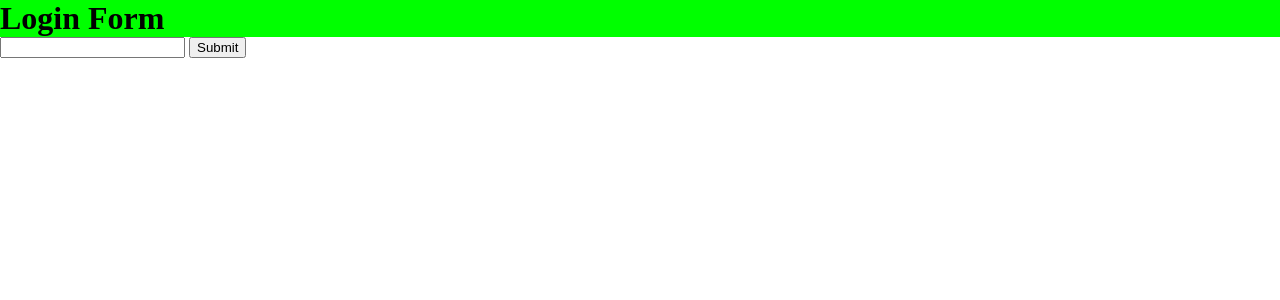
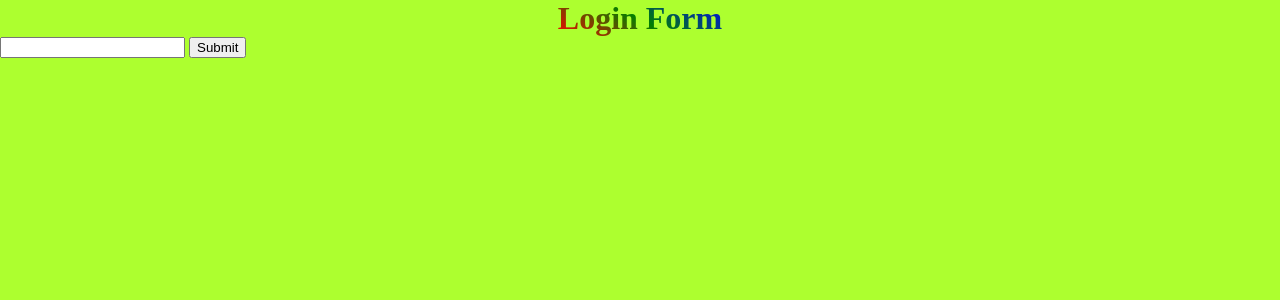
Before and after one commit to lowkieman/reimagined-palm-tree, a Flask app: template day2/templates/login.html in a window 1280 px wide. Shown: the top 300 px of the page. Run offline with Flask 3, Linux system fonts and the light colour scheme; the template is opened without the code that fills it, so the values that code supplies are empty.

Commit message:
second day doing great

```diff
--- a/day2/app.py
+++ b/day2/app.py
@@ -4,11 +4,7 @@ app = Flask(__name__)
 
 @app.route("/")
 def home():
-    return render_template("login.html")
+    return render_template("index.html")
 
-@app.route("/")
-def login():
-    return render_template("login.html")
-
-if __name__ == '__main__':
+if __name__ == "__main__":
     app.run(debug=True)
--- a/day2/static/css/index.css
+++ b/day2/static/css/index.css
@@ -5,11 +5,15 @@
 body{
     margin: 0;
     padding: 0;
+    background-color: greenyellow;
 }
 
 h1{
     margin: 0 auto;
     padding: 0;
     text-transform: capitalize;
-    background-color: lime;
+    background-image: linear-gradient(30deg, red, green, blue);
+    background-clip: text;
+    color: transparent;
+    width: fit-content;
 }
--- a/day2/templates/index.html
+++ b/day2/templates/index.html
@@ -5,6 +5,7 @@
     <meta name="viewport" content="width=device-width, initial-scale=1.0">
     <title>learning flask</title>
     <link rel="stylesheet" href="static/css/index.css">
+    <link rel="icon" href="https://img-s-msn-com.akamaized.net/tenant/amp/entityid/BB1msDTq.img">
 </head>
 <body>
     <h1>learning flask</h1>
```
Also changed, not shown: 1 other file.
